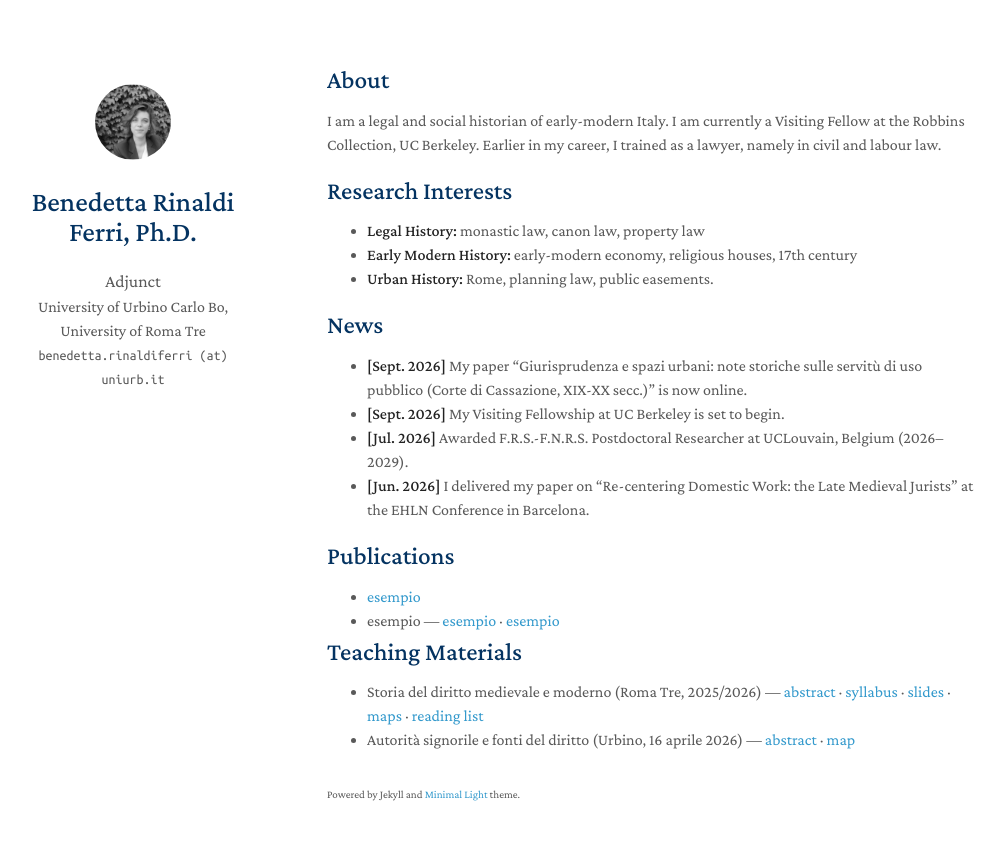
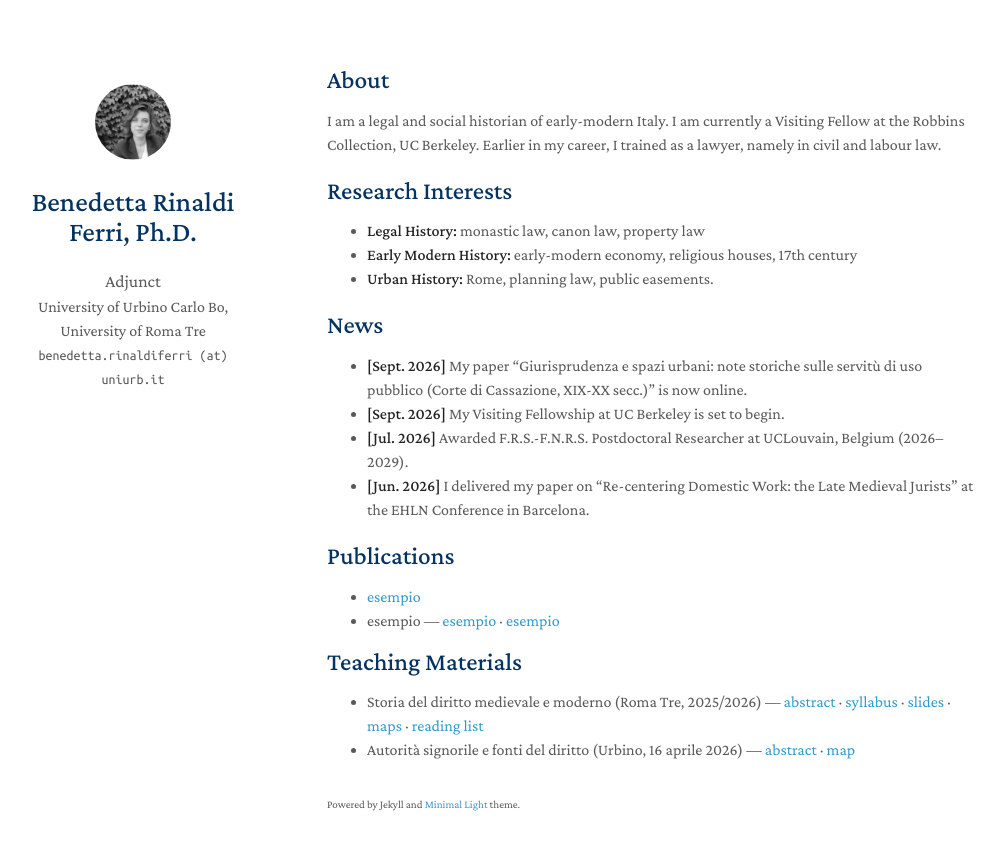
Before and after one commit to rinaldiferri/rinaldiferri.github.io, a Jekyll site: the page built from index.md, in a window 1280 px wide. Shown: the top 850 px of the page, without its empty margins (143-1148 px from the left). Built offline with Jekyll 4.4.1, drawn with Linux system fonts in a browser that asks for light colours; a style sheet for code colours, icons or effects is not loaded; our own code applies the rules of GitHub Pages for plain Markdown files.

Commit message:
Update publications.md

```diff
--- a/_includes/publications.md
+++ b/_includes/publications.md
@@ -1,7 +1,7 @@
 
 ## Publications
 
-<ul style="margin:0 0 5px;">
+<ul style="margin:0 0 15px;">
   <li><a href="assets/files/2026_LH_outline.pdf">esempio</a></li>
   <li><autocolor> esempio </autocolor> —
   <a href="assets/files/2026_urbino_abstract.pdf">esempio</a> ·
```
